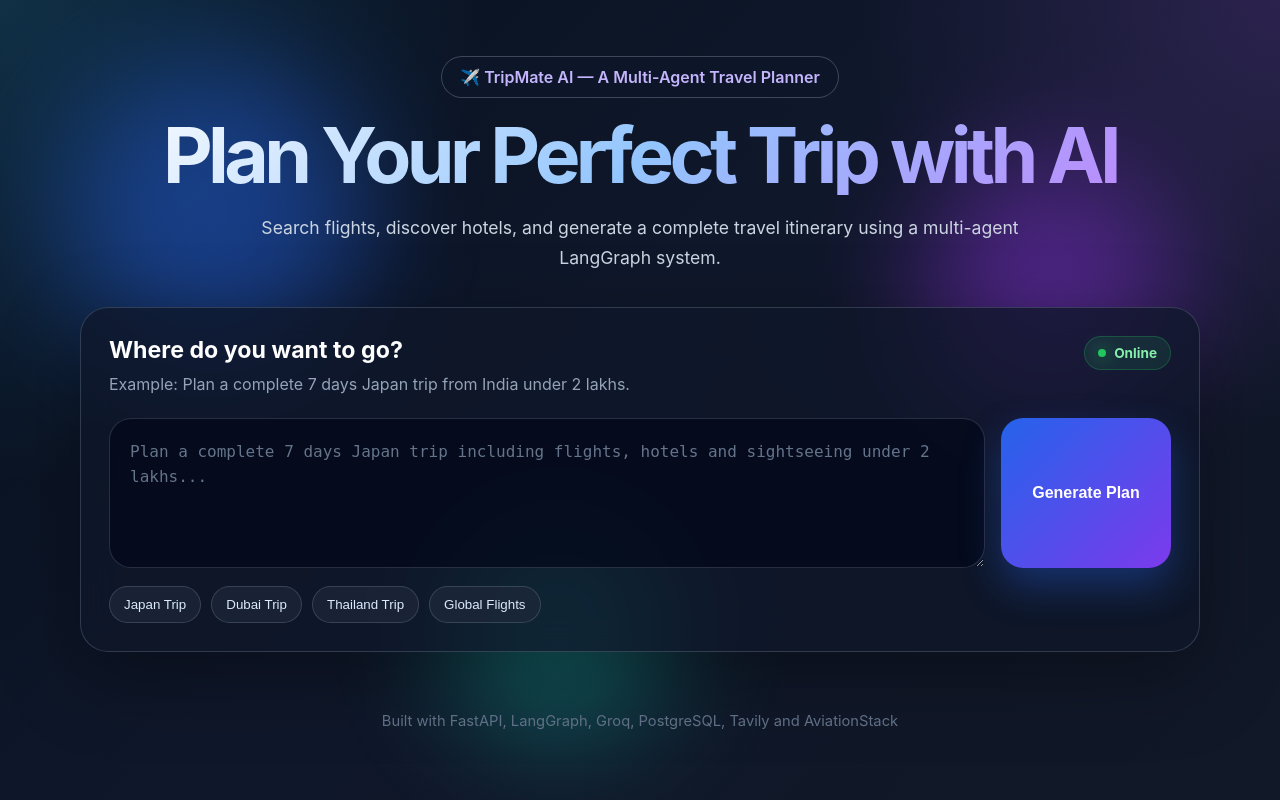
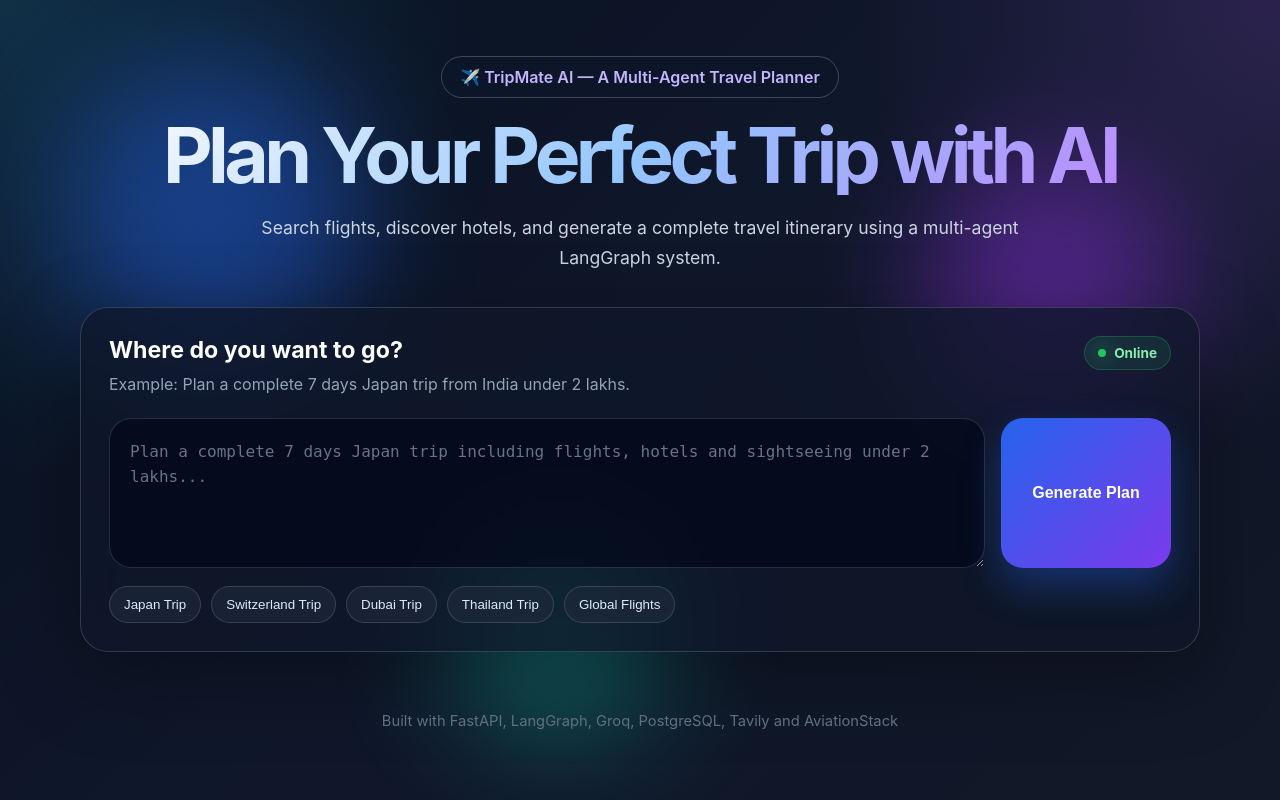
Before and after one commit to CharanBoga/tripmate, a FastAPI app: page / in a window 1280 px wide. Run offline with FastAPI, Linux system fonts and the light colour scheme; some libraries are stand-ins or nearby versions.

Commit message:
modifed html

```diff
--- a/templates/index.html
+++ b/templates/index.html
@@ -67,6 +67,10 @@
                     Japan Trip
                 </button>
 
+                <button onclick="setPrompt('Plan a 4 days Switzerland trip from Hyderabad with flights, hotels and sightseeing.')">
+                    Switzerland Trip
+                </button>
+
                 <button onclick="setPrompt('Plan a 5 days Dubai trip from Hyderabad with flights, hotels and sightseeing.')">
                     Dubai Trip
                 </button>
```
